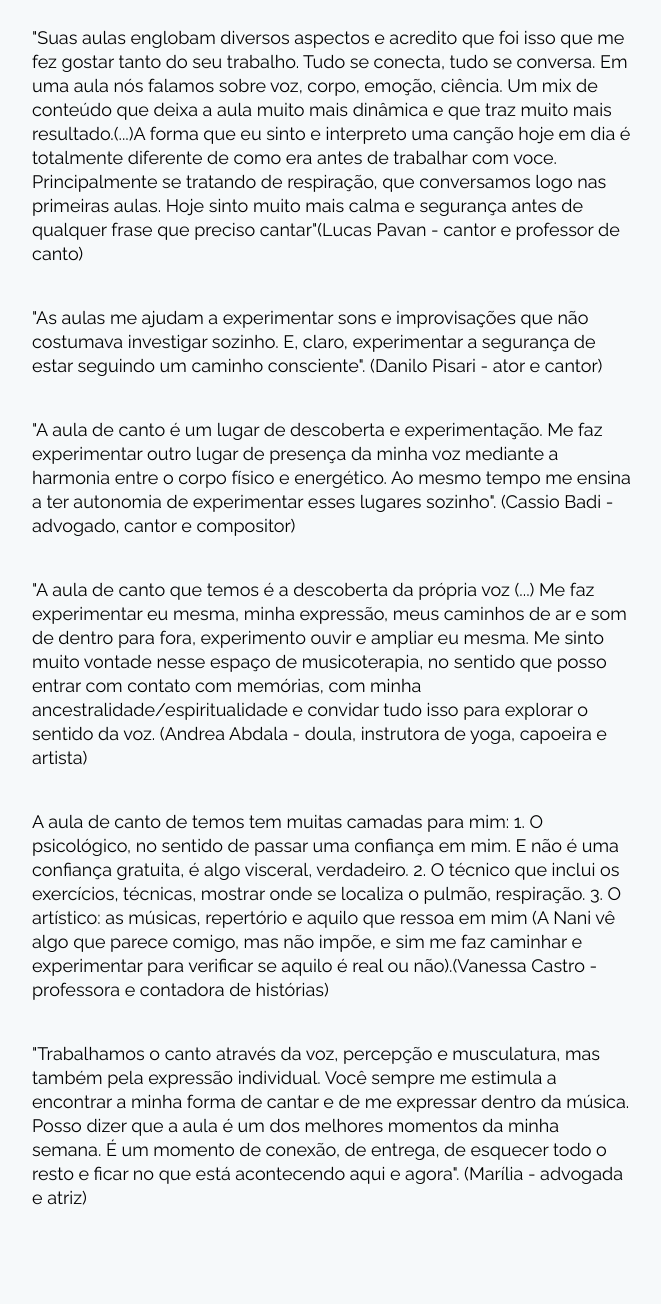
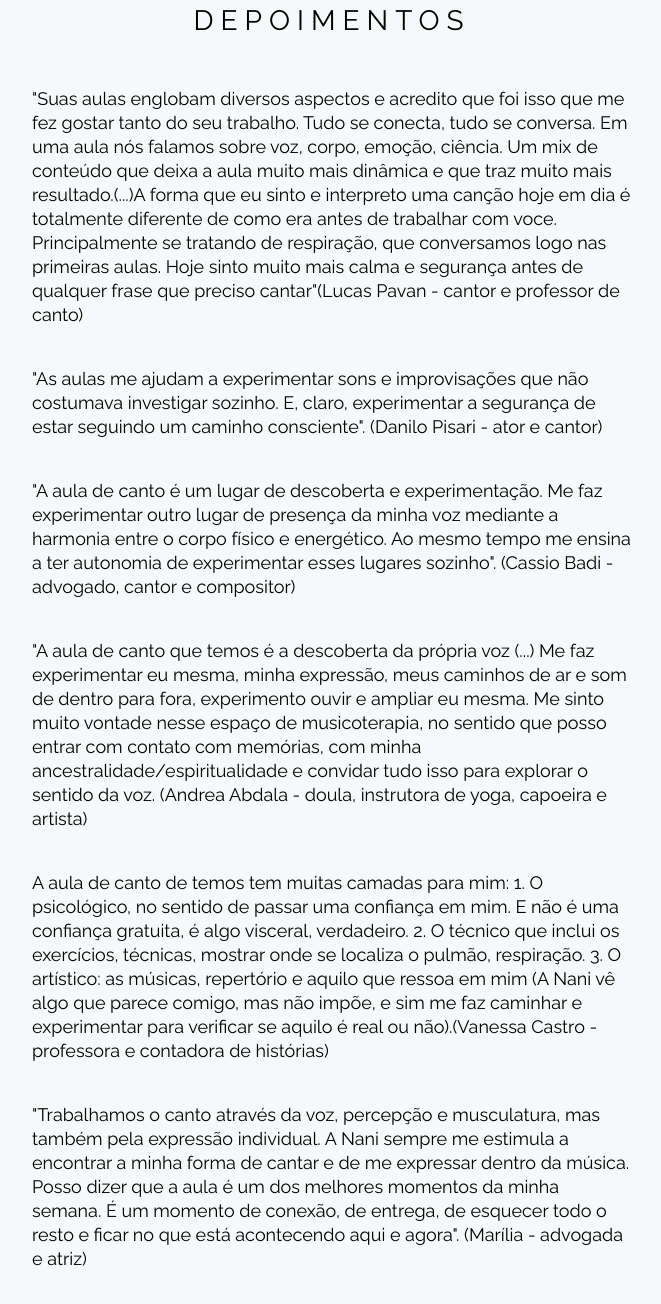
Before and after one commit to ducroquet/site-nani-02, a plain HTML site: page index.html in a window 1280 px wide. Shown: the part 6211-7515 px from the top of the page, without its empty margins (308-969 px from the left). Drawn offline with nearby package versions, Linux system fonts and the light colour scheme.

Commit message:
ajustes textos

```diff
--- a/index.html
+++ b/index.html
@@ -66,12 +66,13 @@
 </div>
 </div> -->
 <div class="secao" id="depoimentos">
+    <h1>DEPOIMENTOS</h1>
     <p>"Suas aulas englobam diversos aspectos e acredito que foi isso que me fez gostar tanto do seu trabalho. Tudo se conecta, tudo se conversa. Em uma aula nós falamos sobre voz, corpo, emoção, ciência. Um mix de conteúdo que deixa a aula muito mais dinâmica e que traz muito mais resultado.(...)A forma que eu sinto e interpreto uma canção hoje em dia é totalmente diferente de como era antes de trabalhar com voce. Principalmente se tratando de respiração, que conversamos logo nas primeiras aulas. Hoje sinto muito mais calma e segurança antes de qualquer frase que preciso cantar"(Lucas Pavan - cantor e professor de canto)</p>
     <p>"As aulas me ajudam a experimentar sons e improvisações que não costumava investigar sozinho. E, claro, experimentar a segurança de estar seguindo um caminho consciente". (Danilo Pisari - ator e cantor)</p>
     <p>"A aula de canto é um lugar de descoberta e experimentação. Me faz experimentar outro lugar de presença da minha voz mediante a harmonia entre o corpo físico e energético. Ao mesmo tempo me ensina a ter autonomia de experimentar esses lugares sozinho". (Cassio Badi - advogado, cantor e compositor)</p>
     <p>"A aula de canto que temos é a descoberta da própria voz (...) Me faz experimentar eu mesma, minha expressão, meus caminhos de ar e som de dentro para fora, experimento ouvir e ampliar eu mesma. Me sinto muito vontade nesse espaço de musicoterapia, no sentido que posso entrar com contato com memórias, com minha ancestralidade/espiritualidade e convidar tudo isso para explorar o sentido da voz. (Andrea Abdala - doula, instrutora de yoga, capoeira e artista)</p>
     <p>A aula de canto de temos tem muitas camadas para mim: 1. O psicológico, no sentido de passar uma confiança em mim. E não é uma confiança gratuita, é algo visceral, verdadeiro. 2. O técnico que inclui os exercícios, técnicas, mostrar onde se localiza o pulmão, respiração. 3. O artístico: as músicas, repertório e aquilo que ressoa em mim (A Nani vê algo que parece comigo, mas não impõe, e sim me faz caminhar e experimentar para verificar se aquilo é real ou não).(Vanessa Castro - professora e contadora de histórias)</p>
-    <p>"Trabalhamos o canto através da voz, percepção e musculatura, mas também pela expressão individual. Você sempre me estimula a encontrar a minha forma de cantar e de me expressar dentro da música. Posso dizer que a aula é um dos melhores momentos da minha semana. É um momento de conexão, de entrega, de esquecer todo o resto e ficar no que está acontecendo aqui e agora". (Marília - advogada e atriz)</p>
+    <p>"Trabalhamos o canto através da voz, percepção e musculatura, mas também pela expressão individual. A Nani sempre me estimula a encontrar a minha forma de cantar e de me expressar dentro da música. Posso dizer que a aula é um dos melhores momentos da minha semana. É um momento de conexão, de entrega, de esquecer todo o resto e ficar no que está acontecendo aqui e agora". (Marília - advogada e atriz)</p>
 </div>
 <div class="secao" id="certificados">
     <div class="foto"></div>
```
